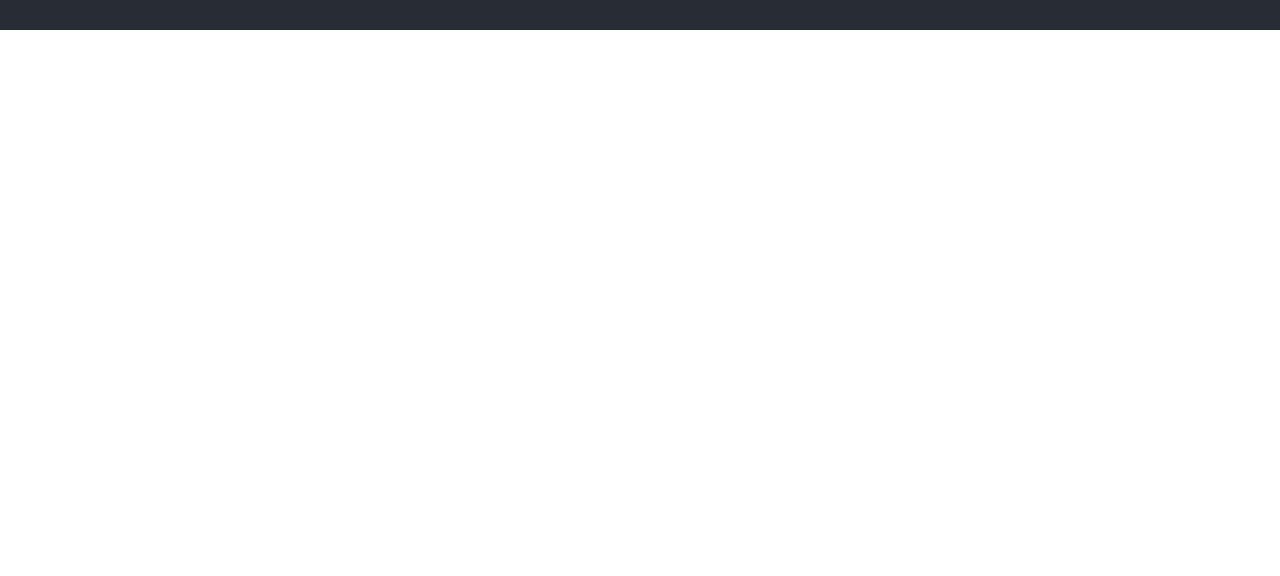
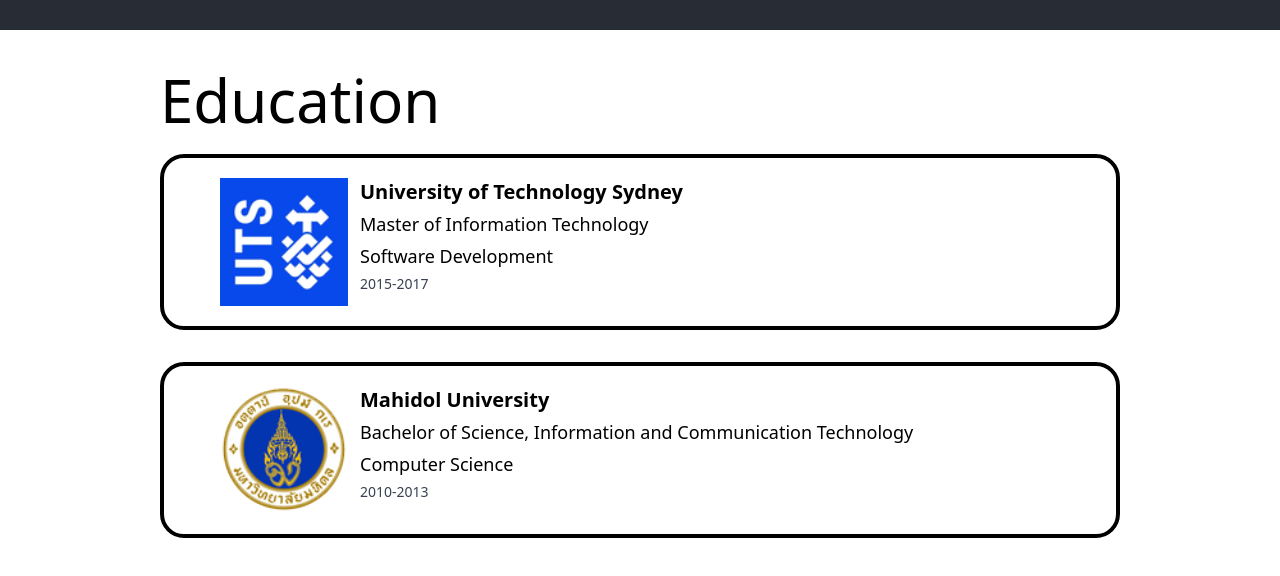
Before and after one commit to piyawutcha/piyawutcha.github.io, a React (Create React App) app: page / in a window 1280 px wide. Shown: the part 1226-1802 px from the top of the page. Before the commit the page ends 1256 px from the top, so only its background shows below. Built offline with nearby package versions, Linux system fonts and the light colour scheme.

Commit message:
Create Education section

```diff
--- a/src/App.js
+++ b/src/App.js
@@ -1,12 +1,14 @@
 import React from 'react';
 import CoverSection from './sections/CoverSection';
 import AboutSection from './sections/AboutSection';
+import EducationSection from './sections/EducationSection';
 
 function App() {
   return (
     <div className="app">
       <CoverSection />
       <AboutSection />
+      <EducationSection />
     </div>
   )
 }
--- /dev/null
+++ b/src/components/Education/EducationCard.js
@@ -0,0 +1,29 @@
+import React from 'react'
+
+const EducationCard = (params) => {
+  let education = params.education
+
+  return (
+    <div className="w-full px-14 py-5 border-black border-solid border-[4px] rounded-3xl flex justify-between mb-8">
+      <div className="w-2/12">
+        <img src={education.logo} alt={education.name} className="w-32" />
+      </div>
+      <div className="w-10/12">
+        <div className="font-semibold text-xl">
+          {education.name}
+        </div>
+        <div className="font-light text-lg mt-1">
+          {education.degree}
+        </div>
+        <div className="font-light text-lg mt-1">
+          {education.major}
+        </div>
+        <div className="font-extralight text-gray-700 text-sm mt-1">
+          {education.year}
+        </div>
+      </div>
+    </div>
+  )
+}
+
+export default EducationCard
--- /dev/null
+++ b/src/sections/EducationSection.js
@@ -0,0 +1,26 @@
+import React from 'react'
+import EducationCard from '../components/Education/EducationCard'
+import { educations } from '../utils/index'
+
+const EducationSection = () => {
+  return (
+    <section className="bg-white py-10 flex justify-center items-center">
+      <div className="w-3/4 flex flex-col">
+        <div className="text-6xl font-extralight">
+          Education
+        </div>
+        <div className="mt-6">
+          {
+            educations.map(education => {
+              return (
+                <EducationCard key={education.id} education={education} />
+              )
+            })
+          }
+        </div>
+      </div>
+    </section>
+  )
+}
+
+export default EducationSection
--- /dev/null
+++ b/src/utils/index.js
@@ -0,0 +1,18 @@
+export const educations = [
+  {
+    id: 1,
+    name: 'University of Technology Sydney',
+    degree: 'Master of Information Technology',
+    major: 'Software Development',
+    year: '2015-2017',
+    logo: require('../assets/uts.png'),
+  },
+  {
+    id: 2,
+    name: 'Mahidol University',
+    degree: 'Bachelor of Science, Information and Communication Technology',
+    major: 'Computer Science',
+    year: '2010-2013',
+    logo: require('../assets/mahidol.png'),
+  },
+]
```
